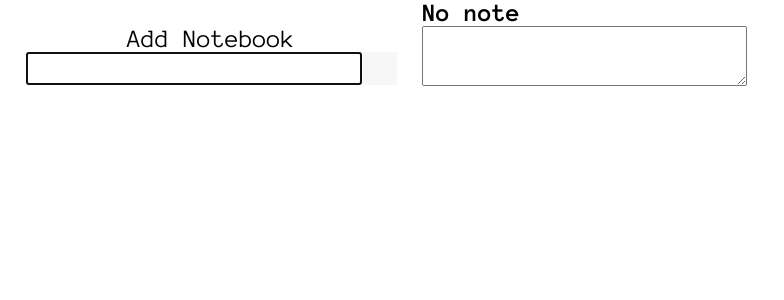
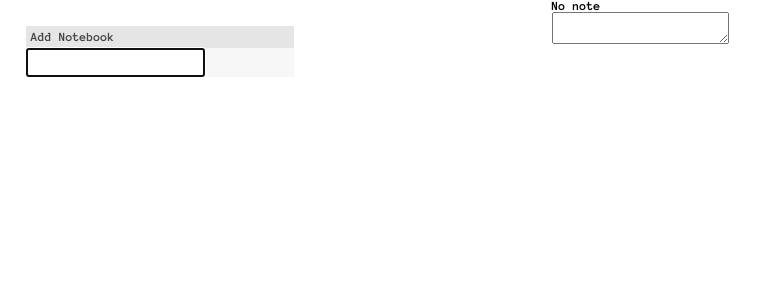
Before and after one commit to rddpgn/react-note, a React (Create React App) app in the folder react-notes/: page / in a window 1280 px wide. Both pictures are taken after typing "Sample" into the empty fields and a click on the button "Add Notebook". Shown: the top 300 px of the page, without its empty margins (0-784 px from the left). Built offline with nearby package versions, Linux system fonts and the light colour scheme.

Commit message:
Базовые стили и анимации

```diff
--- a/react-notes/src/components/App/App.js
+++ b/react-notes/src/components/App/App.js
@@ -146,11 +146,13 @@
     return note? note.title : 'No note';
   }
   render() {
-    console.log(this.getTextAreaValue())
     return (
         <div className='app'>
           <div className='notebook-wrapper'>
-            <button onClick = {this.addNotebook.bind(this)}>Add Notebook</button>
+            <button onClick = {this.addNotebook.bind(this)}
+                    className = 'notebook-wrapper__add-notebook'>
+                Add Notebook
+              </button>
             {this.getNotebooksComponents()}
           </div>
           <div>
--- a/react-notes/src/components/App/App.scss
+++ b/react-notes/src/components/App/App.scss
@@ -3,9 +3,13 @@
 @import url('https://fonts.googleapis.com/css?family=Anonymous+Pro:400,700&display=swap&subset=cyrillic');
 
 :root {
-  font-size: 2vw;
+  font-size: 1vw;
   font-family: Arial, Helvetica, sans-serif;
   font-family: 'Anonymous Pro', monospace;
+}
+
+body {
+  scroll-behavior: smooth;
 }
 
 * {
@@ -21,14 +25,23 @@
   border: none;
   outline: none;
   font-family: 'Anonymous Pro', monospace;
+  text-align: left;
 }
 
 .notebook-wrapper {
-  padding: 1rem;
+  padding: 2rem 2rem 4rem;
   display: flex;
   flex-direction: column;
-  width: 33vw;
+  width: 25vw;
   align-items: flex-start;
+  overflow-y: scroll;
+  position: fixed;
+  left: 0;
+  height: 100vh;
+}
+
+.notebook-wrapper::-webkit-scrollbar {
+  display: none;
 }
 
 .notebook-wrapper > *{
@@ -36,5 +49,20 @@
 }
 
 .app {
+  width: 100%;
   display: flex;
+  justify-content: center;
 }
+
+.notebook-wrapper__add-notebook {
+  padding: 0.4rem;
+  background-color: rgba(0,0,0,0.1);
+  color: rgba(0,0,0,0.7);
+  font-weight: bold;
+  transition: color 0.1s, background-color 0.1s;
+}
+
+.notebook-wrapper__add-notebook:hover {
+  background-color: rgb(139, 120, 223);
+  color: white;
+}
--- a/react-notes/src/components/Note/Note.js
+++ b/react-notes/src/components/Note/Note.js
@@ -50,15 +50,17 @@
     }
     render() {
         return (
-            <div className='note' onClick={this.setCurrentNote.bind(this)}>
+            <div className={`note ${this.props.note.id === this.props.currentNote? 'note_active':''}`}
+                 onClick={this.setCurrentNote.bind(this)}>
                 <input ref={this.inputRef}
                        style={{'display' : this.state.isEditingTitle? 'block' : 'none'}}
                        onKeyDown={this.handleSubmit.bind(this)}
                        onBlur={this.handleOnBlur.bind(this)}
                 >
                 </input>
-                <div className={`note__title ${this.props.note.id === this.props.currentNote? 'note__title_active':''}`}
-                     style={{'display' : this.state.isEditingTitle? 'none' : 'flex'}}>
+                <div style={{'display' : this.state.isEditingTitle? 'none' : 'flex'}}
+                     className='note__title'
+                >
                     <h3> {this.props.note.title} </h3>
                     <button onClick={this.editTitle.bind(this)}>Edit</button>
                     <button onClick={this.removeSelf.bind(this)}>X</button>
--- a/react-notes/src/components/Note/Note.scss
+++ b/react-notes/src/components/Note/Note.scss
@@ -1,20 +1,49 @@
 .note {
-    background-color: rgba(0,0,0,0.03);
-    cursor: pointer;
+  background-color: rgba(0, 0, 0, 0.05);
+  cursor: pointer;
+  margin-left: 1rem;
+
+  -moz-user-select: none; /* Firefox */
+  -ms-user-select: none; /* Internet Explorer */
+  -khtml-user-select: none; /* KHTML browsers (e.g. Konqueror) */
+  -webkit-user-select: none; /* Chrome, Safari, and Opera */
+  -webkit-touch-callout: none; /* Disable Android and iOS callouts*/
+
+  padding: 0.2rem;
+  max-height: 1.4rem;
+
+  input {
+    padding: 0.2rem;
+    max-height: 1rem;
+    background: none;
+    border: none;
+    border-bottom: 1px solid rgb(160, 160, 160);
+    outline: none;
+  }
+}
+
+.note_add-note:hover {
+  background-color: rgb(159, 143, 233) !important;
+  transition: background-color 0.1s;
+  color: white;
 }
 
 .note:hover {
-    background-color: rgba(0,0,0,0.05);
+  background-color: rgba(0, 0, 0, 0.075);
 }
 
 .note__title {
-    flex-direction: row;
+  flex-direction: row;
 }
 
-.note__title_active {
-    background-color: rgba(0,0,0,0.1);
+.note__title :first-child {
+  flex-grow: 1;
+}
+
+.note_active {
+  background-color: rgba(0, 0, 0, 0.1);
 }
 
 .note__title > :first-child {
-    flex-grow: 1;
+  flex-grow: 1;
 }
--- a/react-notes/src/components/Notebook/Notebook.js
+++ b/react-notes/src/components/Notebook/Notebook.js
@@ -73,11 +73,16 @@
                     >
                     </input>
                 </div>
-                <div className='notebook__notes'
-                     style={{'display' : this.state.isOpen? 'flex' : 'none'}}
+                <div className='notebook__notes-wrapper'
+                     style={{'height': this.state.isOpen? `${2.8 + 1.4*this.props.notes.length}rem`:0}}
                 >
-                    <button onClick={this.addNote.bind(this)}>Add note</button>
-                    {this.props.notes}
+                    <button onClick={this.addNote.bind(this)}
+                            className='note note_add-note'>
+                        Add note
+                    </button>
+                    <div className='notebook__notes'>
+                        {this.props.notes}
+                    </div>
                 </div>
             </div>
         )
--- a/react-notes/src/components/Notebook/Notebook.scss
+++ b/react-notes/src/components/Notebook/Notebook.scss
@@ -1,16 +1,29 @@
 .notebook {
     background-color: rgba(0,0,0,0.03);
     cursor: pointer;
+    -moz-user-select: none; /* Firefox */
+    -ms-user-select: none; /* Internet Explorer */
+    -khtml-user-select: none; /* KHTML browsers (e.g. Konqueror) */
+    -webkit-user-select: none; /* Chrome, Safari, and Opera */
+    -webkit-touch-callout: none; /* Disable Android and iOS callouts*/
 }
 
-.notebook__notes {
+.notebook__notes-wrapper {
     flex-direction: column;
+    transition: height 0.2s;
+    overflow: hidden;
 }
 
 .notebook__title {
     flex-direction: row;
+    padding: 0.4rem;
 }
 
 .notebook__title > :first-child {
     flex-grow: 1;
 }
+
+.notebook__notes {
+    display: flex;
+    flex-direction: column;
+}
```
